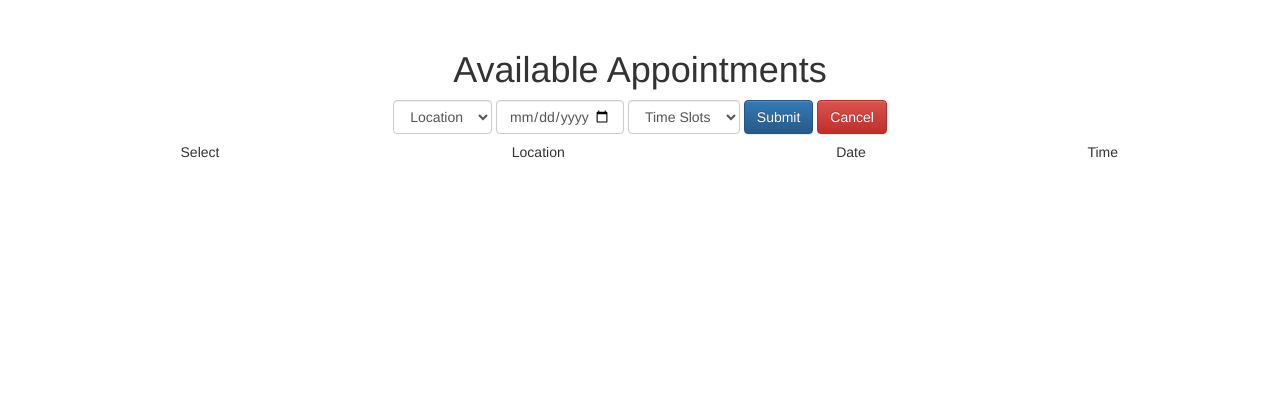
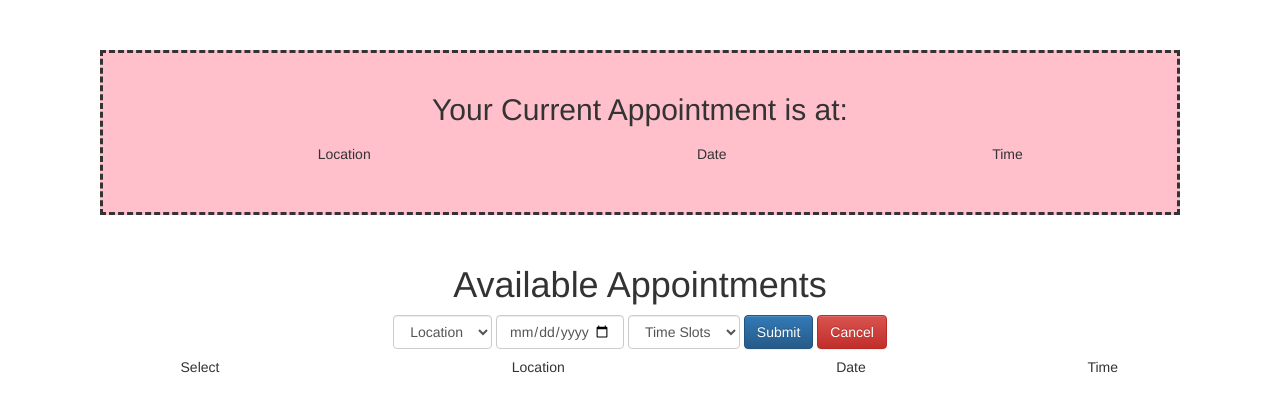
Before and after one commit to IllinoisSocialMediaMacroscope/appt_app, a Flask app: page / in a window 1280 px wide. Shown: the top 412 px of the page. Run offline with Flask 2, Linux system fonts and the light colour scheme; data that the repository does not hold is empty; some libraries are stand-ins or nearby versions.

Commit message:
add a frontend section to display current users appointment

```diff
--- a/static/appointments.css
+++ b/static/appointments.css
@@ -6,3 +6,11 @@ body{
 .filters{
     display:inline-block;
 }
+
+.highlight{
+    background: pink;
+    margin: 50px;
+    padding: 20px;
+    border: dashed;
+
+}
--- a/static/appointments.js
+++ b/static/appointments.js
@@ -1,5 +1,19 @@
 $(document).ready(function(){
     $("#available-appointments").find('tbody').empty();
+    $("#my-appointment").find('tbody').empty();
+    $.ajax({
+        url: "my-appointment",
+        type: "GET",
+        success: function (data) {
+           if ("claimed_slot" in data){
+                displayMyAppointment(data.claimed_slot)
+            }
+        },
+        error: function (jqXHR, exception) {
+            console.log(jqXHR.responseText);
+        }
+    });
+
     $.ajax({
         url: "list",
         type: "GET",
@@ -91,3 +105,12 @@ function updateAppointmentTable(available_slots) {
             + "</tr>");
     })
 }
+
+function displayMyAppointment(claimed_slots) {
+    $("#my-appointment").find('tbody').append(
+        "<tr>" +
+            "<td>" + claimed_slots.location + "</td>" +
+            "<td>" + claimed_slots.date + "</td>" +
+            "<td>" + claimed_slots.time + "</td>" +
+        "</tr>");
+}
--- a/templates/appointments.html
+++ b/templates/appointments.html
@@ -17,10 +17,23 @@
     <title>Available Appointments</title>
 </head>
 <body>
+<div class="highlight">
+    <h2>Your Current Appointment is at:</h2>
+    <table class="table table-borderless" id="my-appointment">
+        <thead>
+        <tr>
+            <td>Location</td>
+            <td>Date</td>
+            <td>Time</td>
+        </tr>
+        </thead>
+        <tbody>
+        </tbody>
+    </table>
+</div>
+
 <h1>Available Appointments</h1>
-<div class="my-appointment">
 
-</div>
 <div class="filters form-inline">
     <select class="form-control" name="locations" id="location-select">
         <option value="">Location</option>
```
